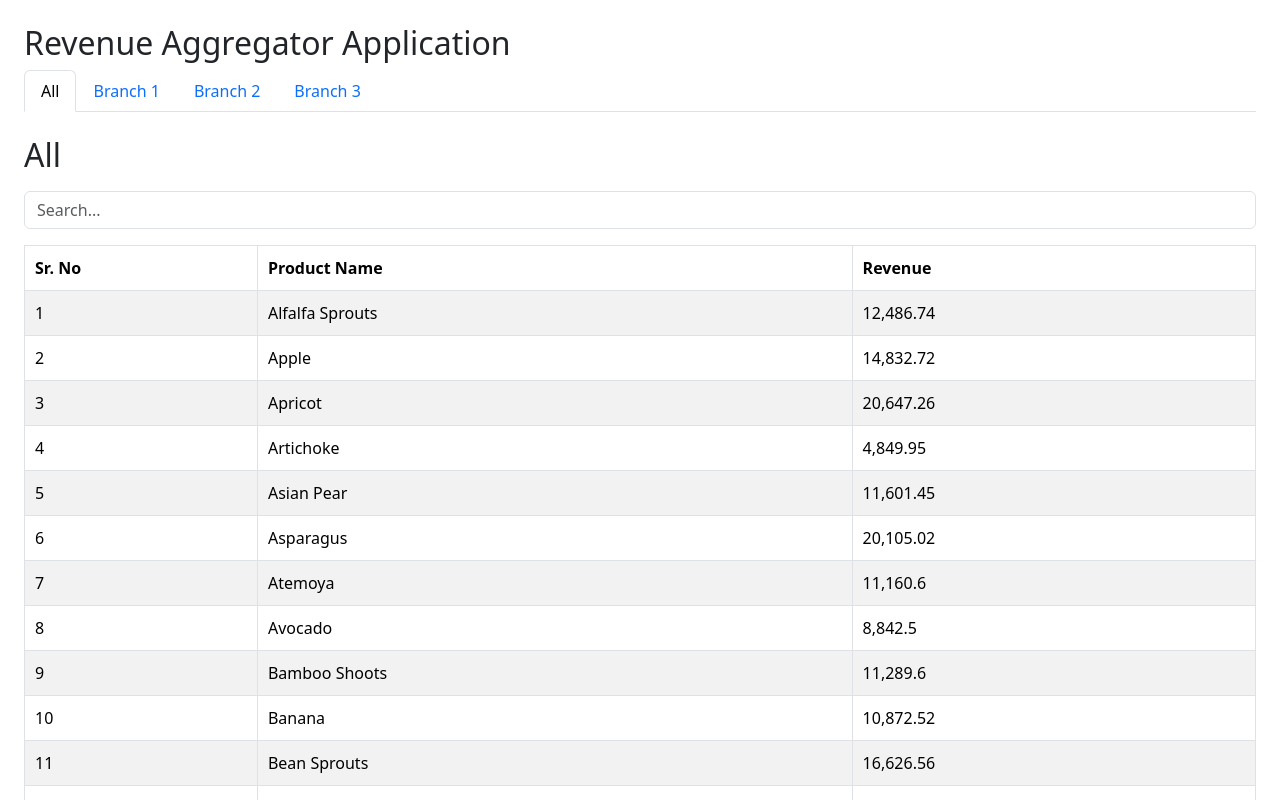
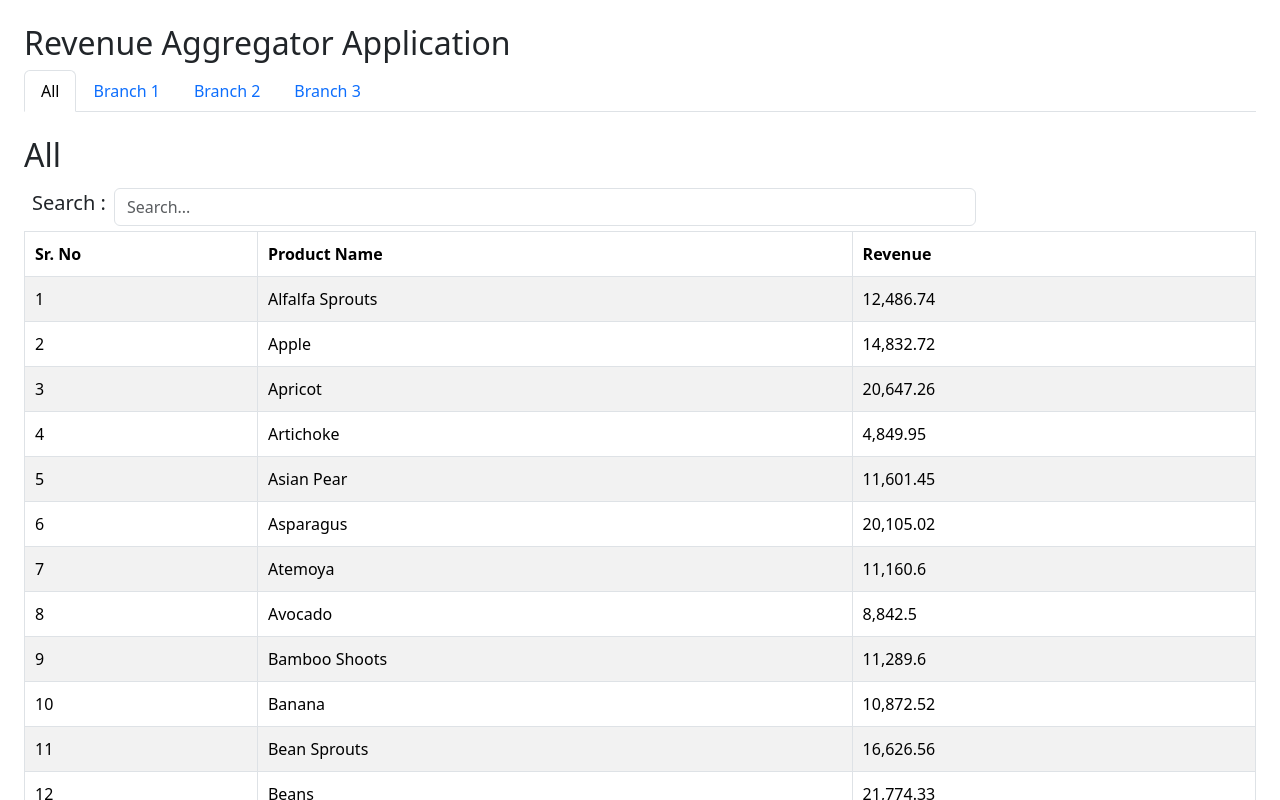
Before and after one commit to patidarmk/wisdomleaf-task, a React (Create React App) app: page / in a window 1280 px wide. Shown: the top 800 px of the page. Built offline with nearby package versions, Linux system fonts and the light colour scheme.

Commit message:
added label to search

```diff
--- a/src/components/DisplayData.js
+++ b/src/components/DisplayData.js
@@ -75,16 +75,20 @@ export const DisplayData = ({
       </Nav>
       <br />
       <h2>{branch}</h2>
+     <Form.Group className="d-flex align-items-center">
+        <Form.Label className="m-2">
+          <h5>Search :</h5>
+        </Form.Label>
         <Form.Control
           onChange={handleDebounce((e) => {
             console.log("searching..");
             setSearchInput(e.target.value);
           }, 300)}
-        className="my-3"
-        style={{ fontSize: "16px" }}
+          style={{ fontSize: "16px", width: "70%" }}
           type="text"
           placeholder="Search..."
         />
+      </Form.Group>
       <Table striped bordered>
         <thead>
           <tr>
```
Lines whose indentation alone changed are shown as unchanged.
